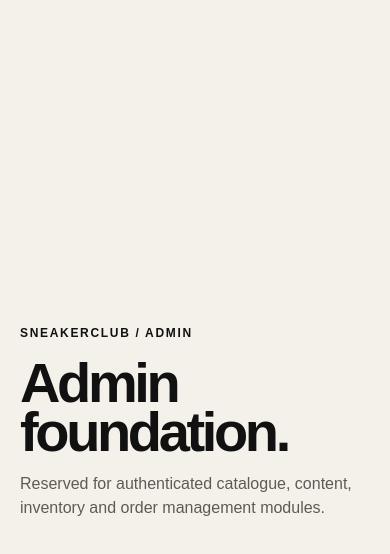
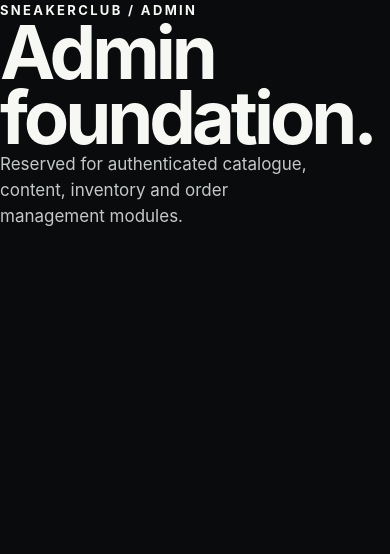
Before and after one commit to gthawani-del/sneakerclub, a Next.js app: page /admin in a window 390 px wide. Shown: the top 554 px of the page. Built offline with nearby package versions, Linux system fonts and the light colour scheme.

Commit message:
Upgrade accessible responsive typography for FORM 001

```diff
--- a/src/app/globals.css
+++ b/src/app/globals.css
@@ -3,16 +3,20 @@
 @layer reset {
   *, *::before, *::after { box-sizing: border-box; }
   html { -webkit-text-size-adjust: 100%; }
-  body, h1, p { margin: 0; }
+  body, h1, h2, p { margin: 0; }
 }
 
 @layer tokens {
   :root {
-    --bg: #f4f1ea;
-    --fg: #111111;
-    --muted: #5e5b55;
+    --bg: #090b0c;
+    --surface: #f4f2ed;
+    --fg: #f7f7f4;
+    --ink: #111315;
+    --muted: #c5c8c8;
+    --muted-dark: #555b5d;
     --space: clamp(1.25rem, 4vw, 4rem);
-    --measure: 76rem;
+    --measure: 90rem;
+    --text-body: clamp(1.0625rem, .98rem + .25vw, 1.25rem);
   }
 }
 
@@ -22,18 +26,20 @@
     min-height: 100dvh;
     background: var(--bg);
     color: var(--fg);
-    font-family: Arial, Helvetica, sans-serif;
-    line-height: 1.5;
+    font-family: Inter, ui-sans-serif, system-ui, -apple-system, BlinkMacSystemFont, "Segoe UI", sans-serif;
+    font-size: 1rem;
+    line-height: 1.55;
     text-rendering: optimizeLegibility;
+    font-synthesis: none;
   }
-  a { color: inherit; }
+  a { color: inherit; text-decoration-thickness: .08em; text-underline-offset: .2em; }
   :focus-visible { outline: 3px solid currentColor; outline-offset: 4px; }
   @media (prefers-reduced-motion: reduce) {
     html { scroll-behavior: auto; }
     *, *::before, *::after {
-      animation-duration: 0.01ms !important;
+      animation-duration: .01ms !important;
       animation-iteration-count: 1 !important;
-      transition-duration: 0.01ms !important;
+      transition-duration: .01ms !important;
     }
   }
 }
@@ -45,35 +51,31 @@
     inset: 1rem auto auto 1rem;
     padding: .75rem 1rem;
     background: var(--fg);
-    color: var(--bg);
+    color: var(--ink);
     transform: translateY(-200%);
   }
   .skip-link:focus { transform: translateY(0); }
-  .foundation {
-    width: min(100% - (var(--space) * 2), var(--measure));
-    min-height: 100dvh;
-    margin-inline: auto;
-    display: grid;
-    align-content: center;
-    gap: 1rem;
-  }
+
   .hero {
     position: relative;
     min-height: 100svh;
     overflow: hidden;
     isolation: isolate;
     display: grid;
-    align-items: end;
+    align-items: center;
     padding: var(--space);
+    background: radial-gradient(circle at 70% 38%, #252b2d 0, #101416 34%, var(--bg) 70%);
   }
   .hero-copy {
     position: relative;
     z-index: 2;
-    width: min(100%, var(--measure));
+    width: min(42rem, 48vw);
     display: grid;
-    gap: 1rem;
+    justify-items: start;
+    gap: clamp(.9rem, 1.6vw, 1.5rem);
     pointer-events: none;
   }
+  .hero-copy a { pointer-events: auto; }
   .sneaker-stage, .stage-fallback {
     position: absolute;
     z-index: 1;
@@ -83,41 +85,107 @@
     display: grid;
     place-items: center;
     color: var(--muted);
-    background: radial-gradient(circle at 55% 45%, #ffffff 0, var(--bg) 58%);
+    background: radial-gradient(circle at 70% 38%, #252b2d 0, #101416 34%, var(--bg) 70%);
   }
   .stage-loader {
-    font: 700 .7rem/1 Arial, Helvetica, sans-serif;
-    letter-spacing: .12em;
+    font: 600 .75rem/1 ui-sans-serif, system-ui, sans-serif;
+    letter-spacing: .08em;
     text-transform: uppercase;
     white-space: nowrap;
   }
-  .asset-credit {
+  .eyebrow {
+    font-size: clamp(.8125rem, .76rem + .18vw, .9375rem);
+    font-weight: 650;
+    letter-spacing: .18em;
+    text-transform: uppercase;
+  }
+  h1 {
+    max-width: 9ch;
+    font-size: clamp(4rem, 9vw, 9rem);
+    font-weight: 720;
+    line-height: .88;
+    letter-spacing: -.055em;
+  }
+  h1 strong { color: #aeb4b5; font-weight: 420; }
+  .tagline {
+    max-width: 25ch;
+    font-size: clamp(1.125rem, 1rem + .5vw, 1.5rem);
+    font-weight: 550;
+    line-height: 1.35;
+    letter-spacing: .1em;
+    text-transform: uppercase;
+  }
+  .lede {
+    max-width: 31rem;
+    color: var(--muted);
+    font-size: var(--text-body);
+    line-height: 1.55;
+  }
+  .hero-cta {
+    min-height: 3rem;
+    display: inline-flex;
+    align-items: center;
+    gap: 1.25rem;
+    margin-top: .4rem;
+    padding: .8rem 1.1rem;
+    background: var(--fg);
+    color: var(--ink);
+    font-size: .9375rem;
+    font-weight: 650;
+    letter-spacing: .04em;
+    text-decoration: none;
+    text-transform: uppercase;
+  }
+  .scroll-cue {
     position: absolute;
     z-index: 2;
-    top: var(--space);
-    right: var(--space);
+    left: var(--space);
+    bottom: var(--space);
     color: var(--muted);
-    font-size: .68rem;
-  }
-  .eyebrow {
-    font-size: .75rem;
-    font-weight: 700;
+    font-size: .8125rem;
+    font-weight: 600;
     letter-spacing: .14em;
     text-transform: uppercase;
   }
-  h1 {
-    max-width: 12ch;
-    font-size: clamp(3.5rem, 12vw, 10rem);
-    line-height: .88;
-    letter-spacing: -.06em;
+  .product-intro {
+    min-height: 45svh;
+    display: grid;
+    align-content: center;
+    gap: 1rem;
+    padding: clamp(3rem, 8vw, 8rem) var(--space);
+    background: var(--surface);
+    color: var(--ink);
   }
-  .lede {
-    max-width: 34rem;
-    color: var(--muted);
-    font-size: clamp(1rem, 2vw, 1.25rem);
+  .product-intro h2 {
+    font-size: clamp(2.5rem, 6vw, 6rem);
+    line-height: .95;
+    letter-spacing: -.045em;
   }
+  .product-intro p {
+    max-width: 42rem;
+    color: var(--muted-dark);
+    font-size: var(--text-body);
+  }
+
   @media (max-width: 48rem) {
-    .hero { padding-bottom: max(2rem, env(safe-area-inset-bottom)); }
-    .asset-credit { left: var(--space); right: auto; }
+    .hero {
+      align-items: end;
+      padding-top: max(1.25rem, env(safe-area-inset-top));
+      padding-bottom: max(2rem, env(safe-area-inset-bottom));
+    }
+    .hero-copy {
+      width: 100%;
+      gap: .9rem;
+      padding-bottom: 2.75rem;
+    }
+    h1 { font-size: clamp(3.75rem, 19vw, 6.5rem); }
+    .tagline { max-width: 22ch; font-size: 1.0625rem; }
+    .lede { max-width: 30ch; font-size: 1.0625rem; }
+    .hero-cta { min-height: 3.25rem; }
+    .scroll-cue { display: none; }
+  }
+
+  @media (forced-colors: active) {
+    .hero-cta { border: 2px solid ButtonText; }
   }
 }
```
